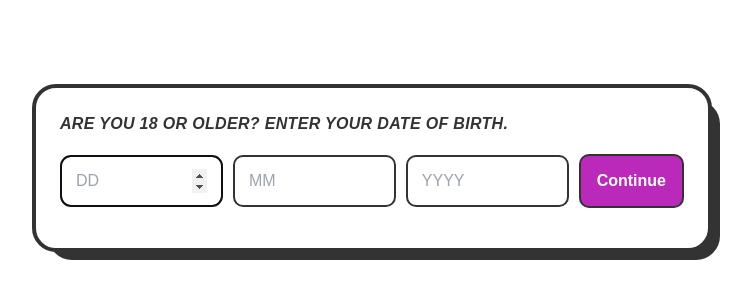
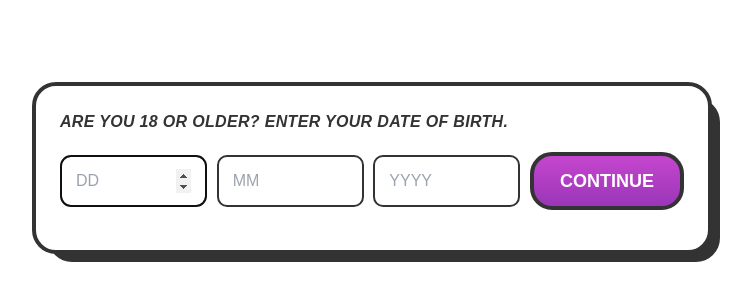
Before and after one commit to caseyclarkee/Sugar-Sale, a React (Vite) app: page /#/ in a window 1280 px wide. Shown: the part 232-532 px from the top of the page, without its empty margins (268-1019 px from the left). Built offline with nearby package versions, Linux system fonts and the light colour scheme; a web font is replaced by a local one.

Commit message:
Update agegate.css

```diff
--- a/public/agegate.css
+++ b/public/agegate.css
@@ -40,9 +40,32 @@
   border: 2px solid #333; border-radius: 10px;
   padding: 12px 14px; font-size: 1rem; width: 100%;
 }
+/* CTA button: pill shape, thick border, hard offset shadow */
 #age-gate-form .cta {
-  background: #BB29BB; color: #fff; border-radius: 10px; font-weight: 900;
-  padding: .8rem 1rem; border: 2px solid #333; cursor: pointer;
+  display: inline-block;
+  border: 4px solid #333;
+  border-radius: 22px;             /* pill-ish */
+  padding: 16px 26px;
+  font-size: 1.125rem;
+  font-weight: 900;
+  line-height: 1;
+  text-transform: uppercase;
+  color: #fff;
+  background: linear-gradient(180deg, #C546CE 0%, #9A36B8 100%);
+  position: relative;
+  cursor: pointer;
+  box-shadow: none;                /* use hard offset like the card */
+}
+
+/* hard offset "shadow block" behind the button */
+#age-gate-form .cta::after {
+  content: "";
+  position: absolute;
+  inset: 0;
+  border-radius: inherit;
+  background: #333;
+  transform: translate(10px, 10px);/* offset down-right */
+  z-index: -1;
 }
 .error { color: #b00020; font-weight: 700; margin: 6px 0 0; }
 
```
